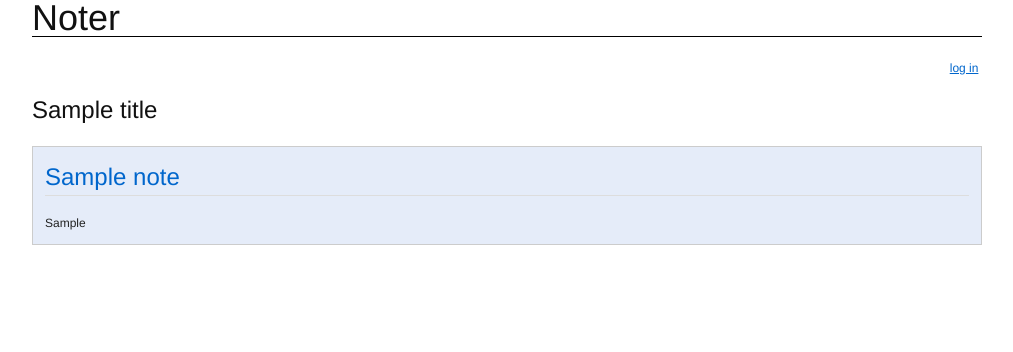
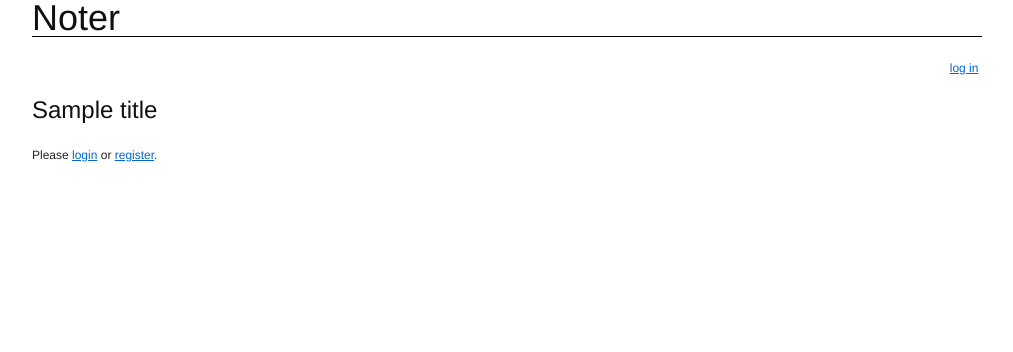
Before and after one commit to jmstaley/Noter, a Flask app: template templates/list_view.html in a window 1280 px wide. Shown: the top 352 px of the page, without its empty margins (133-1146 px from the left). Run offline with Flask 2, Linux system fonts and the light colour scheme; the template is opened without the code that fills it: most values are stand-ins (such as "Sample title", 1, 10 or a date in 2020).

Commit message:
restrict viewing notes to only the users own notes

```diff
--- a/noter.py
+++ b/noter.py
@@ -72,7 +72,6 @@ def save(form, note_id=None):
 
 def save_tags(tags):
     ''' save all tags to the appropriate tables '''
-    # need to get notes existing tag and check for removal (seperate func)
     new_tags = []
     for tag in tags:
         tag = tag.strip()
@@ -93,7 +92,9 @@ def save_tags(tags):
 @app.route('/')
 def show_notes():
     ''' show notes '''
-    notes = Note.query.order_by(desc(Note.created_date))
+    notes = []
+    if current_user.is_authenticated():
+        notes = Note.query.filter_by(uid=current_user.id).order_by(desc(Note.created_date))
     return render_template('list_view.html', notes=notes)
 
 @login_required
@@ -119,7 +120,7 @@ def remove_note(note_id):
 @app.route('/view/<note_id>', methods=['GET', 'POST'])
 def view_note(note_id):
     ''' view individual note '''
-    note = Note.query.get(note_id)
+    note = Note.query.filter_by(id=note_id, uid=current_user.id).first()
     tags = note.tags
     tags_string = ', '.join([tag.value for tag in tags])
     if not note:
--- a/templates/list_view.html
+++ b/templates/list_view.html
@@ -4,6 +4,7 @@
     <h2>{{ title }}</h2>
   {% endif %}
   <div class="notes">
+    {% if current_user.is_authenticated() %}
       {% for note in notes %}
         <div class="note box">
           <h2><a href="{{ url_for('view_note', note_id=note.id) }}">{{ note.title }}</a></h2>
@@ -12,5 +13,8 @@
       {% else %}
         <div class="note box"><em>No notes found</em></div>
       {% endfor %}
+    {% else %}
+      <div class"box">Please <a href="{{ url_for('login') }}">login</a> or <a href="#">register</a>.</div>
+    {% endif %}
   </div>
 {% endblock %}
```
Lines whose indentation alone changed are shown as unchanged.
